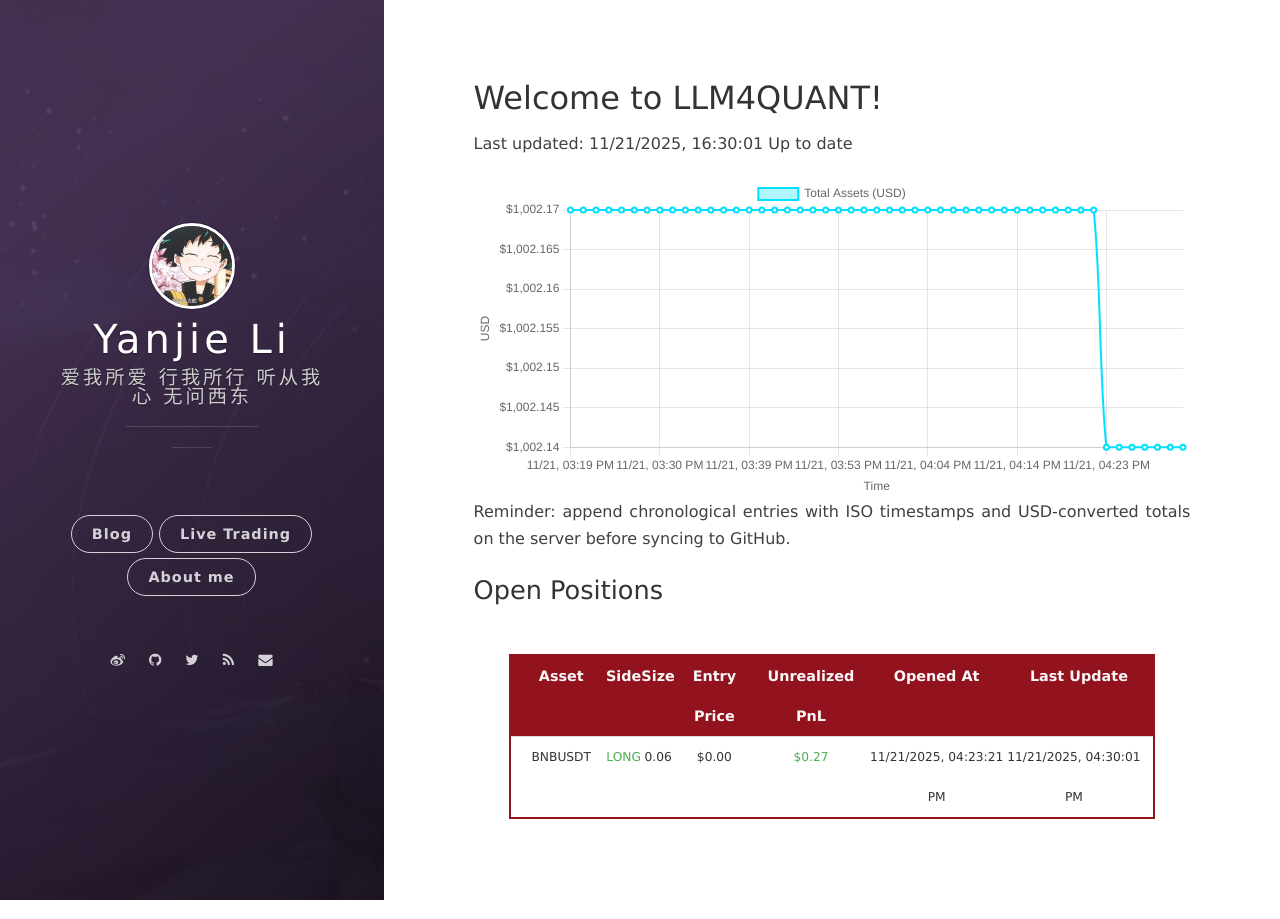
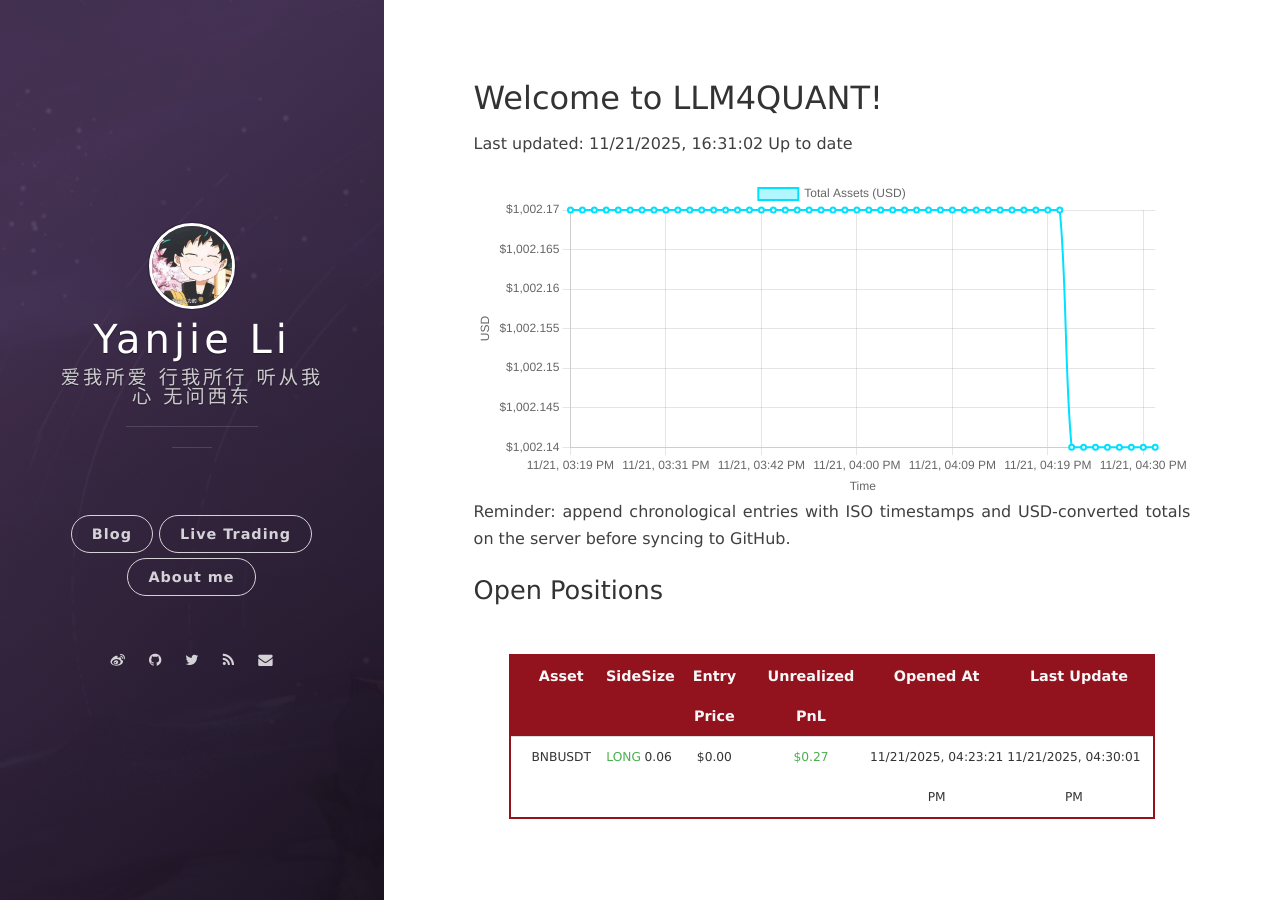
Before and after one commit to leeyegy/leeyegy.github.io, a Jekyll site: the page built from live-trading.html, in a window 1280 px wide. Built offline with Jekyll 4.4.1, drawn with Linux system fonts in a browser that asks for light colours; nearby versions of some CDN libraries.

Commit message:
AccountMonitor: update balance history 2025-11-22T00:31:02+08:00

```diff
--- a/assets/data/binance/balance-history.json
+++ b/assets/data/binance/balance-history.json
@@ -1,5 +1,5 @@
 {
-  "generatedAt": "2025-11-22T00:30:01+08:00",
+  "generatedAt": "2025-11-22T00:31:02+08:00",
   "asset": "total_usd_value",
   "history": [
     {
@@ -197,6 +197,10 @@
     {
       "timestamp": "2025-11-22T00:30:01+08:00",
       "totalUsd": 1002.14291411
+    },
+    {
+      "timestamp": "2025-11-22T00:31:02+08:00",
+      "totalUsd": 1002.14291411
     }
   ]
 }
```
